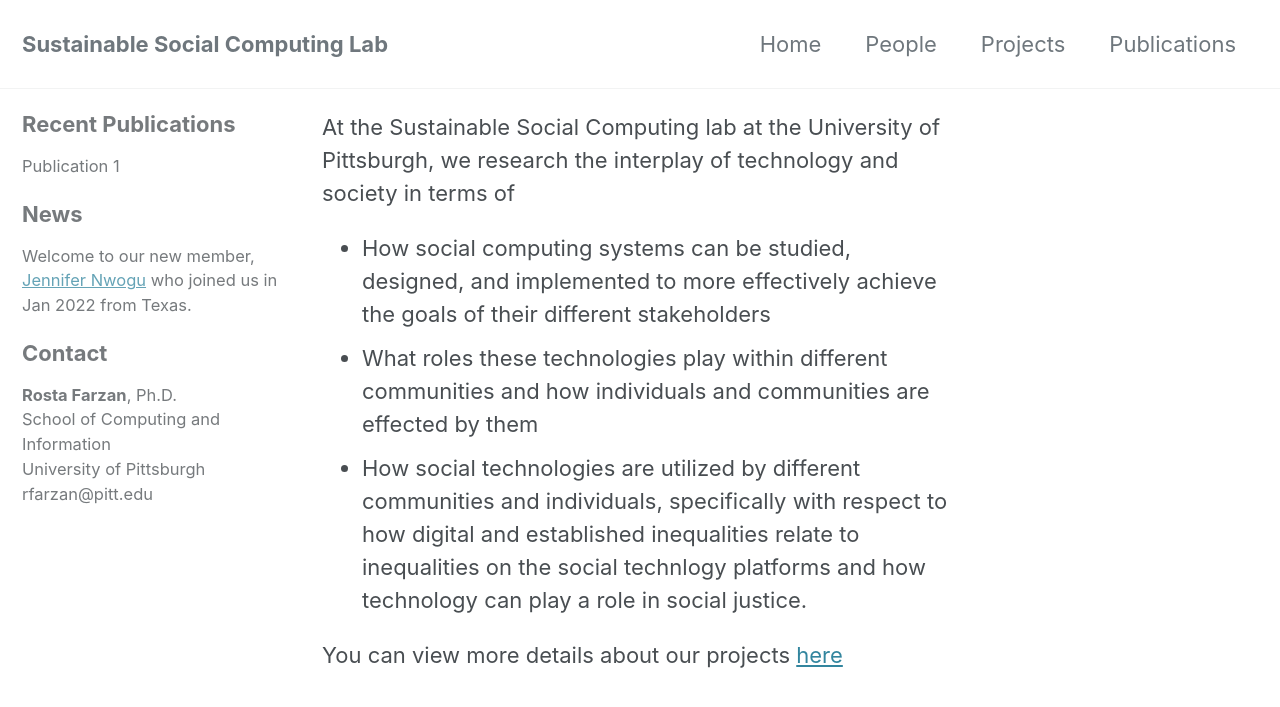
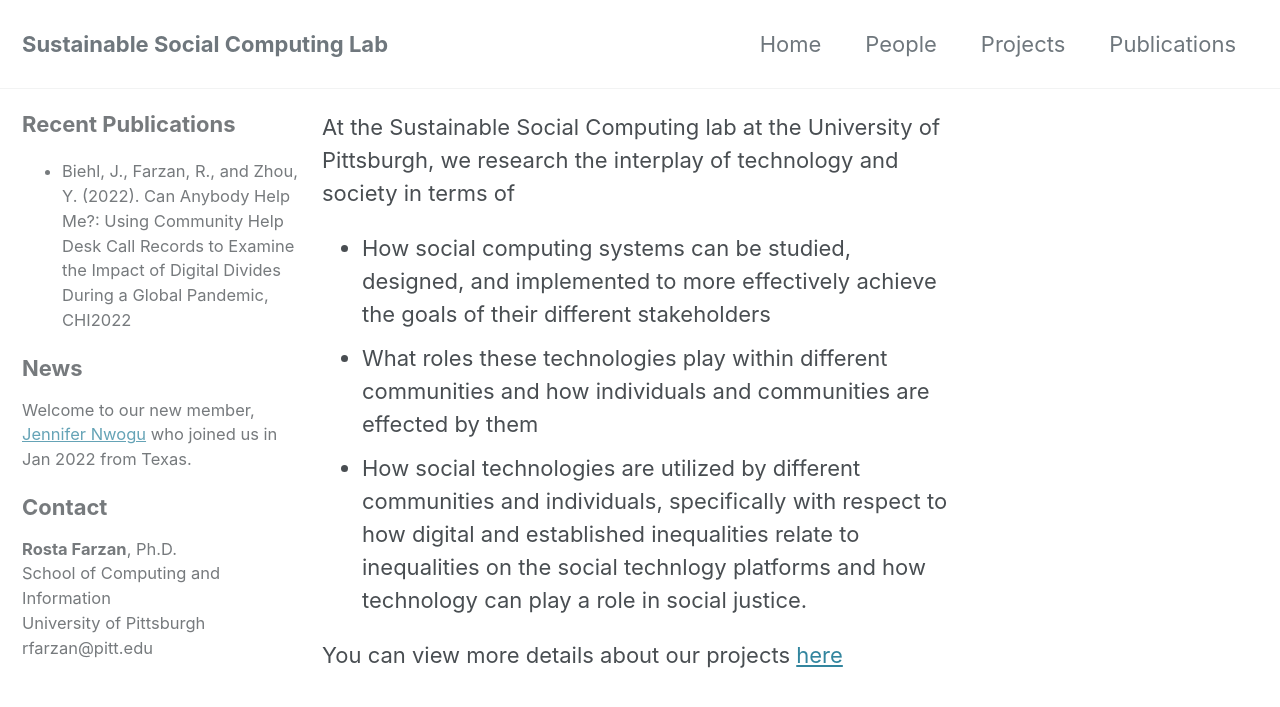
Before and after one commit to SSC-Pitt/SSC-Pitt.github.io, a Jekyll site: the page built from index.html, in a window 1280 px wide and 900 px high. Shown: the top 707 px of the window. Built offline with Jekyll 4.4.1, drawn with Linux system fonts in a browser that asks for light colours; cached includes are drawn as plain includes; nearby versions of some CDN libraries; the list of posts is cut into pages by our own code.

Commit message:
Update index.html

```diff
--- a/index.html
+++ b/index.html
@@ -3,7 +3,10 @@ layout: single
 author_profile: false
 sidebar:
   - title: "Recent Publications"
-    text: "Publication 1"
+    text: "<ul>
+      <li>Biehl, J., Farzan, R., and Zhou, Y. (2022). Can Anybody Help Me?: Using Community Help Desk Call Records to Examine the Impact of
+        Digital Divides During a Global Pandemic, CHI2022</li>
+</ul>"
   - title: "News"
     text: "Welcome to our new member, <a href='https://www.linkedin.com/in/jennifer-nwogu2020/' title='_target'>Jennifer Nwogu</a> who joined us in Jan 2022 from Texas."
   - title: "Contact"
```
